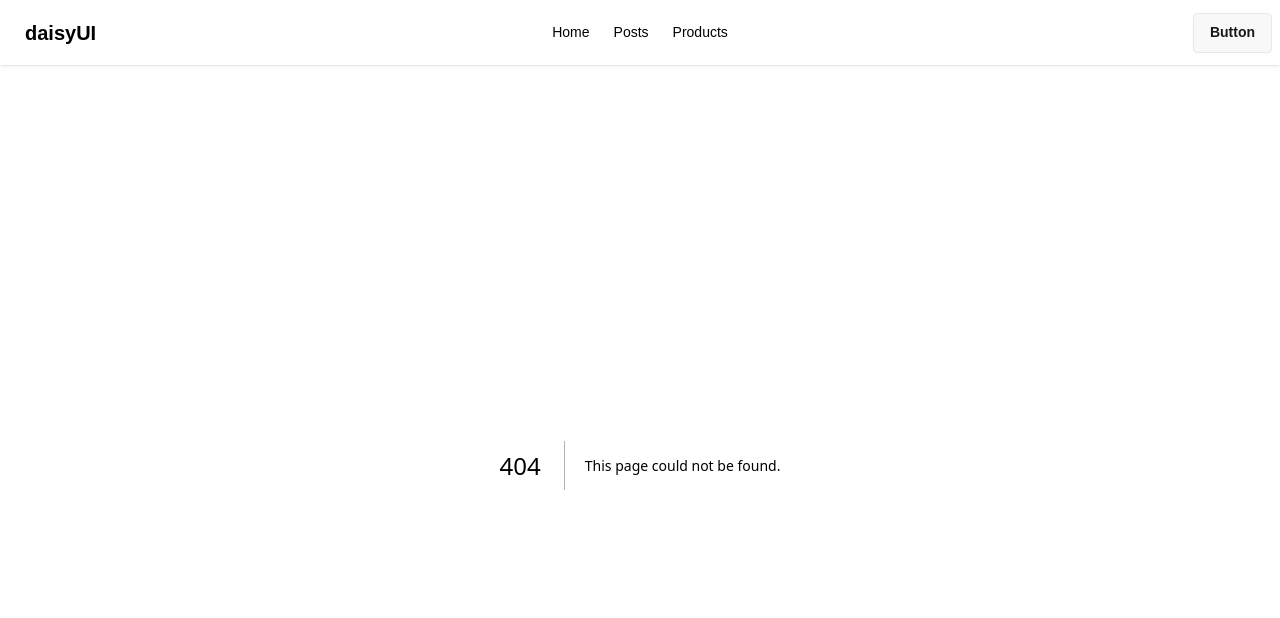
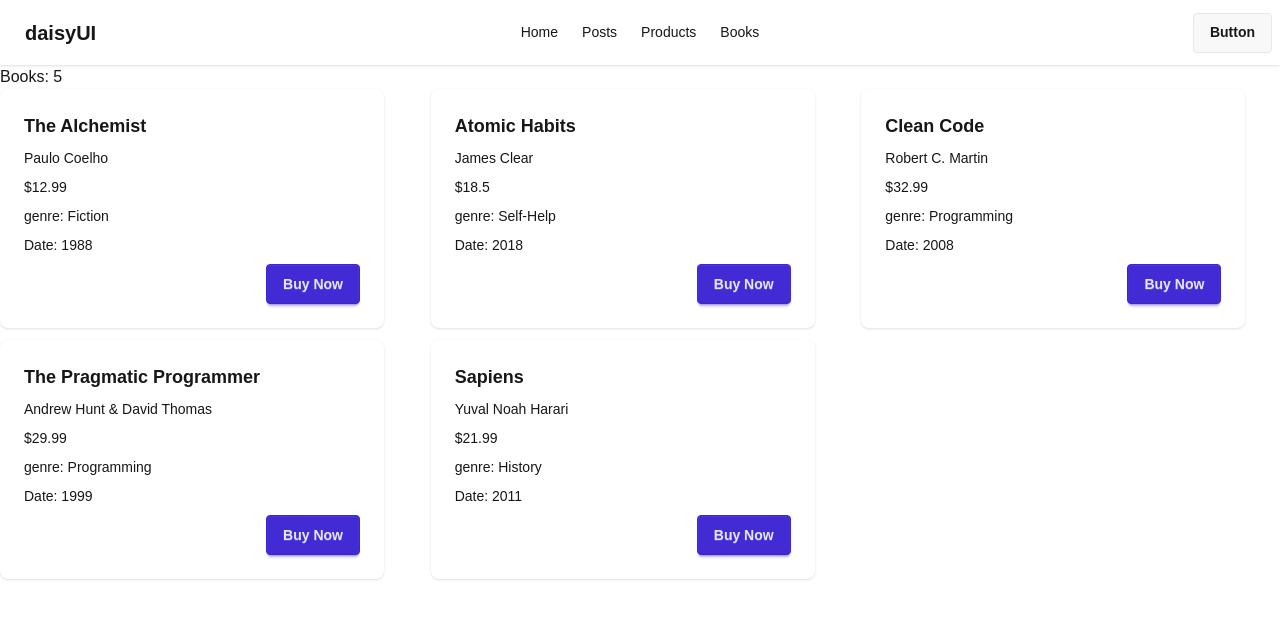
Before and after one commit to probillal/nextjs-data-fetching-recap, a Next.js app: page /books in a window 1280 px wide. Before the commit this address had no page. Shown: the top 618 px of the page. Built offline with nearby package versions, Linux system fonts and the light colour scheme; data requests are answered from the project's data file.

Commit message:
book data loded

```diff
--- a/db.json
+++ b/db.json
@@ -40,5 +40,47 @@
       "stock": 20,
       "brand": "Kingston"
     }
+  ],
+  "books": [
+    {
+      "id": 1,
+      "title": "The Alchemist",
+      "author": "Paulo Coelho",
+      "genre": "Fiction",
+      "publishedYear": 1988,
+      "price": 12.99
+    },
+    {
+      "id": 2,
+      "title": "Atomic Habits",
+      "author": "James Clear",
+      "genre": "Self-Help",
+      "publishedYear": 2018,
+      "price": 18.5
+    },
+    {
+      "id": 3,
+      "title": "Clean Code",
+      "author": "Robert C. Martin",
+      "genre": "Programming",
+      "publishedYear": 2008,
+      "price": 32.99
+    },
+    {
+      "id": 4,
+      "title": "The Pragmatic Programmer",
+      "author": "Andrew Hunt & David Thomas",
+      "genre": "Programming",
+      "publishedYear": 1999,
+      "price": 29.99
+    },
+    {
+      "id": 5,
+      "title": "Sapiens",
+      "author": "Yuval Noah Harari",
+      "genre": "History",
+      "publishedYear": 2011,
+      "price": 21.99
+    }
   ]
 }
--- /dev/null
+++ b/src/app/books/page.jsx
@@ -0,0 +1,18 @@
+import Books from "@/components/Books";
+
+const BooksPage = async () => {
+  const res = await fetch("http://localhost:5000/books");
+  const books = await res.json();
+  return (
+    <div>
+      <h2>Books: {books.length}</h2>
+      <div className="grid grid-cols-3 gap-3">
+        {books.map((book) => (
+          <Books key={book.id} book={book}></Books>
+        ))}
+      </div>
+    </div>
+  );
+};
+
+export default BooksPage;
--- /dev/null
+++ b/src/components/Books.jsx
@@ -0,0 +1,21 @@
+import React from "react";
+
+const Books = ({ book }) => {
+  const { title, author, price, genre, publishedYear } = book;
+  return (
+    <div className="card w-96 bg-base-100 card-md shadow-sm">
+      <div className="card-body">
+        <h2 className="card-title">{title}</h2>
+        <p>{author}</p>
+        <p>${price}</p>
+        <p>genre: {genre}</p>
+        <p>Date: {publishedYear}</p>
+        <div className="justify-end card-actions">
+          <button className="btn btn-primary">Buy Now</button>
+        </div>
+      </div>
+    </div>
+  );
+};
+
+export default Books;
--- a/src/components/Header/Header.jsx
+++ b/src/components/Header/Header.jsx
@@ -13,6 +13,9 @@
       </li>
       <li>
         <Link href="/products">Products</Link>
+      </li>
+      <li>
+        <Link href="/books">Books</Link>
       </li>
     </>
   );
```
